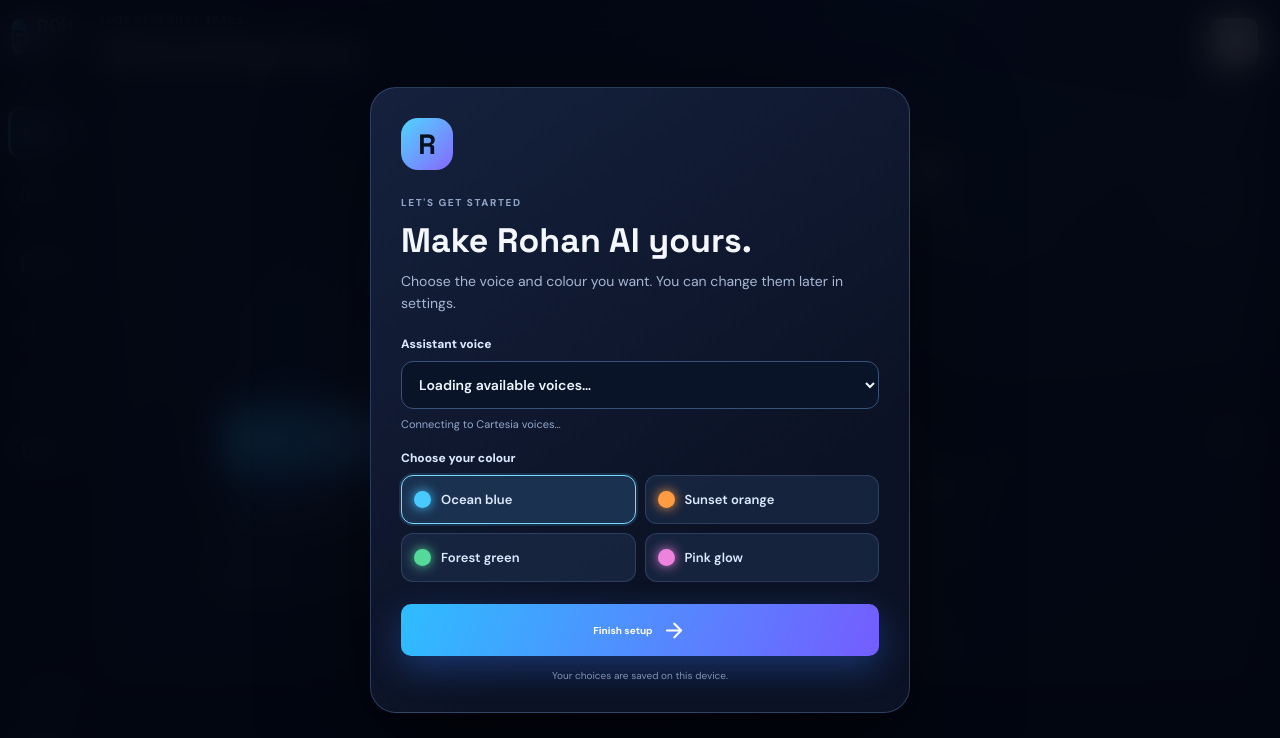
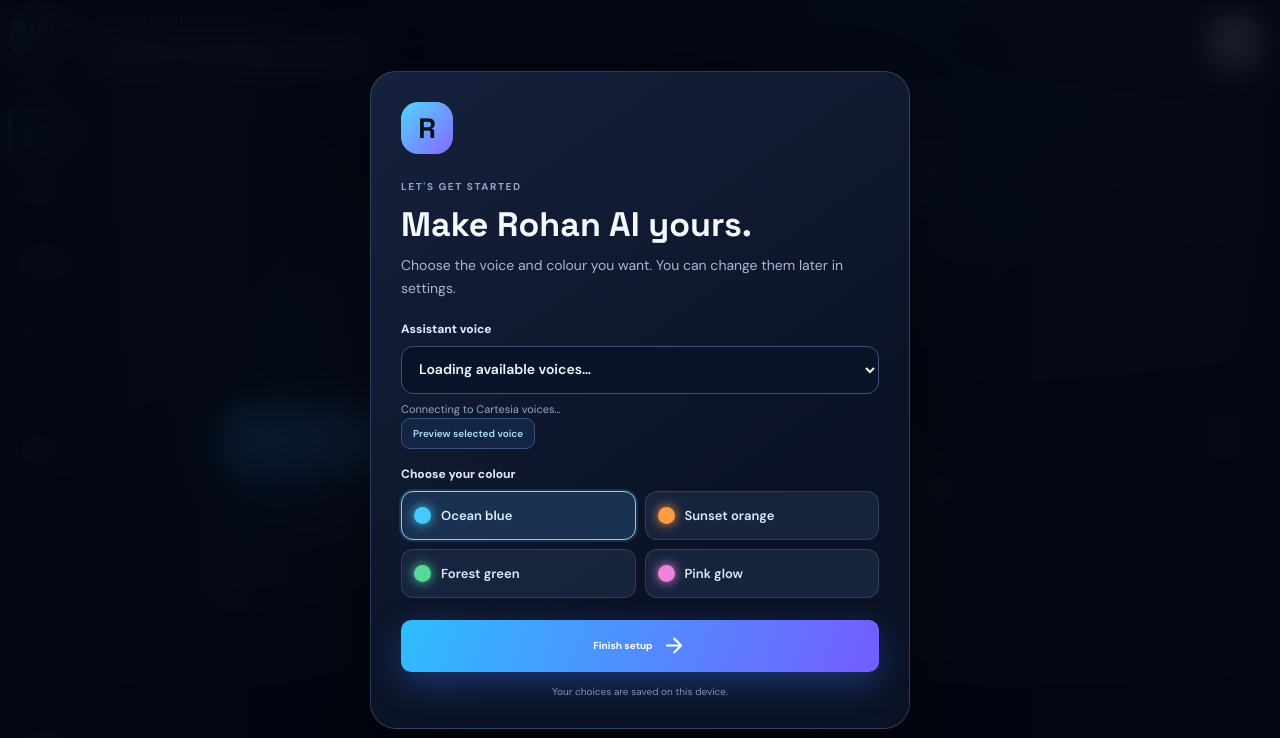
Before and after one commit to Rohansweb-codexamples/ROHANAI, a website: page public/index.html in a window 1280 px wide. Drawn offline with nearby package versions, Linux system fonts and the light colour scheme.

Commit message:
Add voice preview to first-run setup

```diff
--- a/public/index.html
+++ b/public/index.html
@@ -119,7 +119,7 @@
       <p>Choose the voice and colour you want. You can change them later in settings.</p>
       <label class="setup-field-label" for="welcomeVoiceSelect">Assistant voice</label>
       <select id="welcomeVoiceSelect" class="welcome-voice-select"><option value="">Loading available voices…</option></select>
-      <div class="welcome-voice-status" id="welcomeVoiceStatus">Connecting to Cartesia voices…</div>
+      <div class="welcome-voice-status" id="welcomeVoiceStatus">Connecting to Cartesia voices…</div><button class="soft-button welcome-preview" id="previewWelcomeVoice" type="button">Preview selected voice</button>
       <div class="setup-field-label">Choose your colour</div>
       <div class="accent-choices">
         <button class="accent-choice selected" data-accent="blue" type="button"><i class="accent-dot blue-dot"></i><span>Ocean blue</span></button>
```
